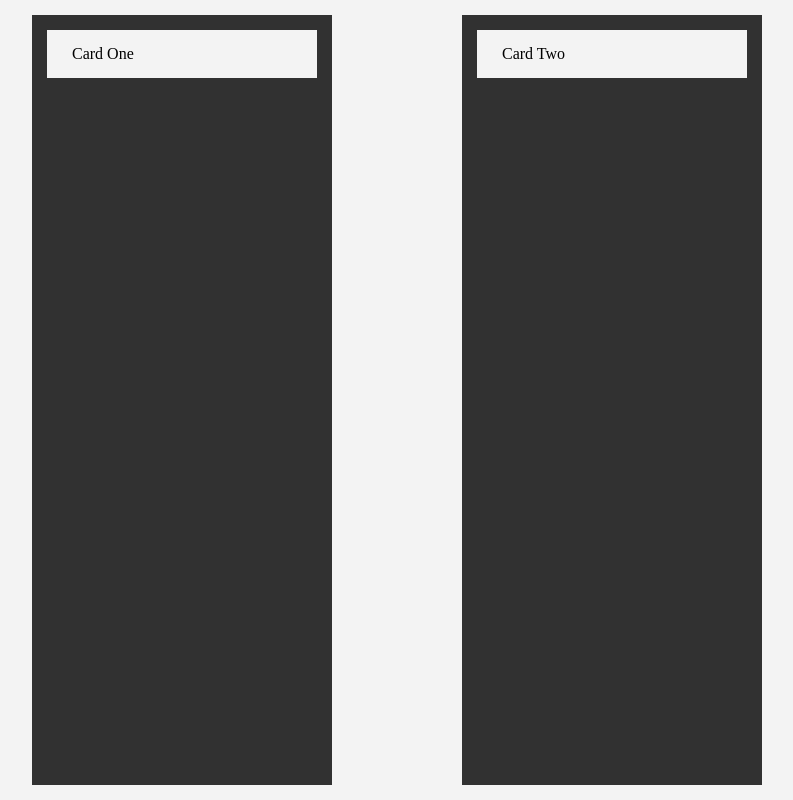
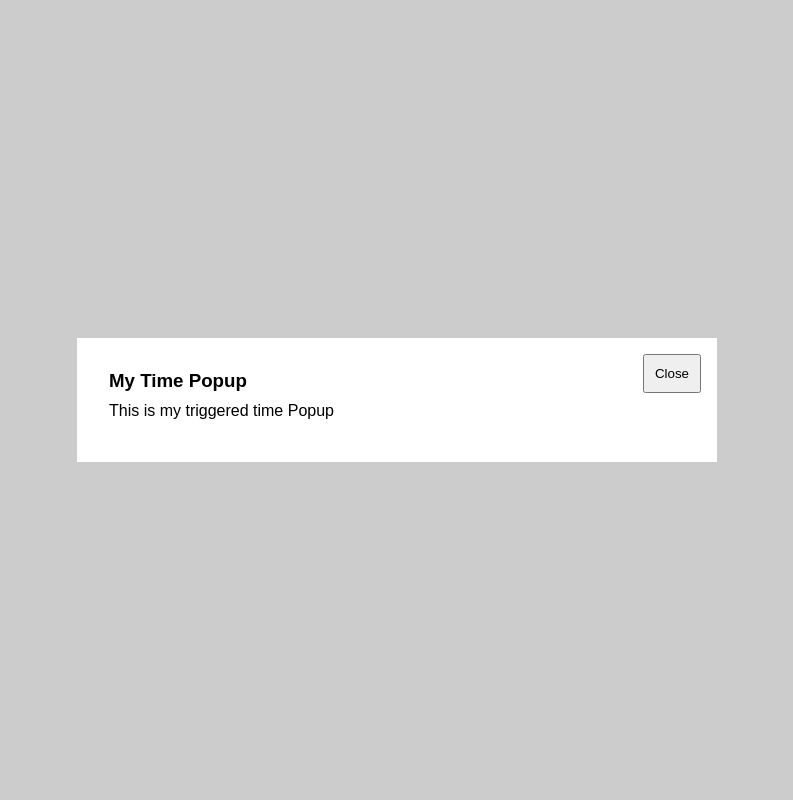
Before and after one commit to BiruSkai/Website-using-mui, a React (Create React App) app: page / in a window 1280 px wide. Shown: the whole page, without its empty margins (243-1036 px from the left). Built offline with nearby package versions, Linux system fonts and the light colour scheme.

Commit message:
first commit

```diff
--- a/src/App.js
+++ b/src/App.js
@@ -1,25 +1,31 @@
 import React, {useState, useEffect} from "react";
-import Board from "./components/Board";
-import Card from "./components/Card";
-
+import Popup from "./components/Popup";
 
 function App() {
+  const [buttonPopup, setButtonPopup] = useState(false);
+  const [timePopup, setTimePopup] = useState(false);
 
-
+  useEffect(() => {
+    setTimeout(() => {
+      setTimePopup(true)
+    }, 2000)
+  }, [])
   return (
     <div className="App">
-      <main className="flexbox">
-        <Board id="board-1" className="board" >
-          <Card id="card-1" className="card" draggable="true">
-            <p>Card One</p>
-          </Card>
-        </Board>
-        <Board id="board-2" className="board" >
-          <Card id="card-2" className="card" draggable="true">
-            <p>Card Two</p>
-          </Card>
-        </Board>
+      <main>
+        <h1>React Popups</h1>
+        <br></br>
+        <button onClick= {() => setButtonPopup(true)}>Open Popup</button>
       </main>
+
+      <Popup trigger={buttonPopup} setTrigger={setButtonPopup}>
+        <h3>My Button Popup</h3>
+        <p>This is my triggered button Popup</p>
+      </Popup>
+      <Popup trigger={timePopup} setTrigger={setTimePopup}>
+        <h3>My Time Popup</h3>
+        <p>This is my triggered time Popup</p>
+      </Popup>
     </div>
   );
 }
--- a/src/components/Board.js
+++ /dev/null
@@ -1,25 +0,0 @@
-import React from 'react'
-
-function Board(props) {
-        const drop = e => {
-                e.preventDefault();
-                const card_id = e.dataTransfer.getData("card_id");
-                const card = document.getElementById(card_id);
-                card.style.display= "block";
-
-                e.target.appendChild(card);
-        }
-
-        const dragOver = e => {
-                e.preventDefault();
-        }
-
-
-  return (
-    <div id={props.id} className={props.className} onDrop={drop} onDragOver={dragOver}>
-        {props.children}
-    </div>
-  )
-}
-
-export default Board
--- a/src/components/Card.js
+++ /dev/null
@@ -1,25 +0,0 @@
-import React from 'react'
-
-function Card(props) {
-        const dragStart = e => {
-                const target = e.target;
-                e.dataTransfer.setData("card_id", target.id);
-
-                setTimeout(() => {
-                        target.style.display = "none";
-                }, 0)
-        }
-
-        const dragOver = e => {
-                e.stopPropagation();
-        }
-  return (
-    <div id={props.id} className={props.className} draggable={props.draggable}
-        onDragStart={dragStart} onDragOver={dragOver}
-    >
-        {props.children}
-    </div>
-  )
-}
-
-export default Card
--- /dev/null
+++ b/src/components/Popup.js
@@ -0,0 +1,14 @@
+import React from 'react'
+
+function Popup(props) {
+  return (props.trigger)? (
+    <div className="popup">
+        <div className="popup-inner">
+                <button className="close-btn" onClick={ () => props.setTrigger(false)}>Close</button>
+                {props.children}
+        </div>
+    </div>
+  ) : "" ;
+}
+
+export default Popup
--- a/src/index.css
+++ b/src/index.css
@@ -1,36 +1,50 @@
 * {
         margin: 0;
         padding: 0;
+        font-family: "Fira sans", sans-serif;
         box-sizing: border-box;
 }
 
-body {
-        background-color: #f3f3f3;
+main {
+        padding: 32px;
+        display: flex;
+        flex-direction: column;
+        align-items: center;
+        justify-content: center;
+        min-height: 100vh;
 }
 
-.flexbox {
-        display: flex;
-        justify-content: space-between;
-        width: 100%;
-        max-width: 760px;
-        height: 100vh;
-        overflow: hidden;
-        margin: 0 auto;
-        padding: 15px;
+main button {
+        padding: 10px;
 }
 
-.flexbox .board {
+.popup {
+        position: fixed;
+        top: 0;
+        left: 0;
+        width: 100%;
+        height: 100vh;
+        background-color: rgba( 0, 0, 0, 0.2);
         display: flex;
-        flex-direction: column;
-        width: 100%;
-        max-width: 300px;
-        background-color: #313131;
-        padding: 15px;
+        align-items: center;
+        justify-content: center;
 }
 
-.flexbox .board .card {
-        padding: 15px 25px;
-        background-color: #f3f3f3;
-        cursor: pointer;
-        margin-bottom: 15px;
+.popup-inner {
+        position: relative;
+        padding: 32px;
+        width: 100%;
+        max-width: 640px;
+        background-color: #fff;
 }
+
+.popup-inner .close-btn {
+        padding: 10px;
+        position: absolute;
+        top: 16px;
+        right: 16px;
+}
+
+.popup-inner h3, p  {
+        margin-bottom: 10px;
+}
```
